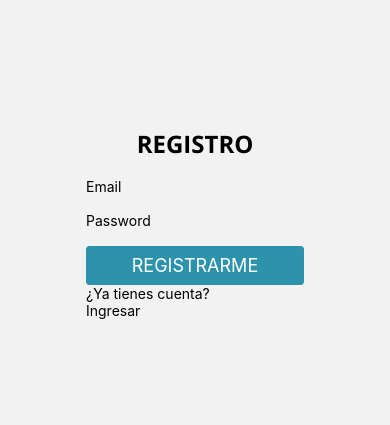
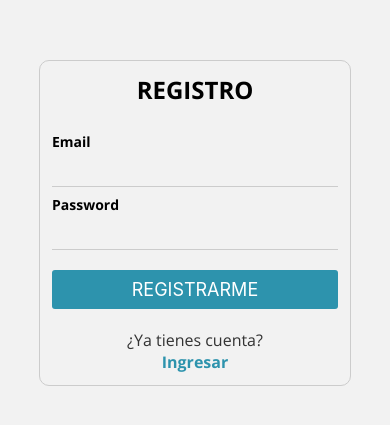
Before and after one commit to andrearosr/coder-apptienda, a React Native app: screen /Register in a window 390 px wide. Shown: the part 199-624 px from the top of the page. Built offline with nearby package versions, Linux system fonts and the light colour scheme.

Commit message:
Add styles

```diff
--- a/components/AuthScreenWrapper.js
+++ b/components/AuthScreenWrapper.js
@@ -1,6 +1,7 @@
 import React from 'react';
 import { StyleSheet, View, Text, KeyboardAvoidingView, TouchableOpacity } from 'react-native';
 import { useNavigation } from '@react-navigation/native';
+import { COLORS } from '../constants/colors';
 
 const AuthScreenWrapper = ({ children, title, message, buttonText, buttonPath }) => {
   const navigation = useNavigation();
@@ -34,7 +35,29 @@ const styles = StyleSheet.create({
     fontFamily: 'OpenSansBold',
     marginBottom: 18,
     textAlign: 'center',
-  }
+  },
+  container: {
+    width: '80%',
+    maxWidth: 400,
+    padding: 12,
+    margin: 12,
+    borderColor: '#ccc',
+    borderWidth: 1,
+    borderRadius: 10,
+  },
+  prompt: {
+    alignItems: 'center',
+  },
+  promptMessage: {
+    fontSize: 16,
+    fontFamily: 'OpenSans',
+    color: '#333',
+  },
+  promptButton: {
+    fontSize: 16,
+    fontFamily: 'OpenSansBold',
+    color: COLORS.primary,
+  },
 });
 
 export default AuthScreenWrapper;
--- /dev/null
+++ b/components/Input.js
@@ -0,0 +1,94 @@
+import React, { useReducer, useEffect } from 'react';
+import { View, Text, TextInput, StyleSheet } from 'react-native';
+
+const INPUT_CHANGE = 'INPUT_CHANGE';
+const INPUT_BLUR = 'INPUT_BLUR';
+
+const inputReducer = (state, action) => {
+  switch(action.type) {
+    case INPUT_CHANGE:
+      return {
+        ...state,
+        value: action.value,
+        isValid: action.isValid,
+      };
+    case INPUT_BLUR:
+      return {
+        ...state,
+        touched: true,
+      };
+    default:
+      return state;
+  }
+};
+
+const Input = props => {
+  const [inputState, inputDispatch] = useReducer(inputReducer, {
+    value: '',
+    isValid: false,
+    touched: false,
+  });
+
+  const { onInputChange, id } = props;
+
+  useEffect(() => {
+    onInputChange(id, inputState.value, inputState.isValid);
+  }, [onInputChange, id, inputState])
+
+  const handleChangeText = text => {
+    const emailRegex = /^(([^<>()[\]\\.,;:\s@"]+(\.[^<>()[\]\\.,;:\s@"]+)*)|(".+"))@((\[[0-9]{1,3}\.[0-9]{1,3}\.[0-9]{1,3}\.[0-9]{1,3}\])|(([a-zA-Z\-0-9]+\.)+[a-zA-Z]{2,}))$/;
+    let isValid = true;
+
+    if (props.required && text.trim().length === 0) isValid = false;
+    if (props.email && !emailRegex.test(text.toLowerCase())) isValid = false;
+    if (props.minLength && text.length < props.minLength) isValid = false;
+
+    inputDispatch({
+      type: INPUT_CHANGE,
+      value: text,
+      isValid: isValid,
+    });
+  }
+
+  const handleBlur = () => inputDispatch({ type: INPUT_BLUR });
+
+  return (
+    <View style={styles.formControl}>
+      <Text style={styles.label}>{props.label}</Text>
+      <TextInput
+        {...props}
+        style={styles.input}
+        value={inputState.value}
+        onChangeText={handleChangeText}
+        onBlur={handleBlur}
+      />
+      {!inputState.isValid && inputState.touched && (
+        <View>
+            <Text style={styles.errorText}>{props.errorText}</Text>
+        </View>
+      )}
+    </View>
+  );
+};
+
+const styles = StyleSheet.create({
+  formControl: {
+    width: '100%',
+  },
+  label: {
+    fontFamily: 'OpenSansBold',
+    marginVertical: 8,
+  },
+  input: {
+    paddingHorizontal: 2,
+    paddingVertical: 5,
+    borderBottomColor: '#ccc',
+    borderBottomWidth: 1,
+  },
+  errorText: {
+    marginVertical: 5,
+    color: '#cc7755'
+  }
+});
+
+export default Input;
--- a/screens/user/RegisterScreen.js
+++ b/screens/user/RegisterScreen.js
@@ -1,19 +1,74 @@
-import React, { useState } from 'react';
-import { StyleSheet, Text, TextInput } from 'react-native';
+import React, { useCallback, useReducer } from 'react';
+import { Alert, StyleSheet } from 'react-native';
 import { Button } from 'react-native-elements';
 import { useDispatch } from 'react-redux';
 import AuthScreenWrapper from '../../components/AuthScreenWrapper';
 import { COLORS } from '../../constants/colors';
 import { signup } from '../../store/actions/auth.action';
+import Input from '../../components/Input';
+
+const FORM_INPUT_UPDATE = 'FORM_INPUT_UPDATE';
+
+const formReducer = (state, action) => {
+  if (action.type === FORM_INPUT_UPDATE) {
+    const inputValues = {
+      ...state.inputValues,
+      [action.input]: action.value,
+    }
+    const inputValidities = {
+      ...state.inputValidities,
+      [action.input]: action.isValid,
+    }
+    let formIsValid = true;
+
+    for (const key in inputValidities) {
+      formIsValid = formIsValid && inputValidities[key];
+    }
+
+    return {
+      formIsValid,
+      inputValues,
+      inputValidities,
+    }
+  }
+
+  return state;
+};
 
 const RegisterScreen = () => {
   const dispatch = useDispatch();
-  const [email, setEmail] = useState('');
-  const [password, setPassword] = useState('');
+  const [formState, formDispatch] = useReducer(formReducer, {
+    inputValues: {
+      email: '',
+      password: '',
+    },
+    inputValidities: {
+      email: false,
+      password: false,
+    },
+    formIsValid: false,
+  });
 
   const handleSignUp = () => {
-    dispatch(signup(email, password));
+    if (formState.formIsValid) {
+      dispatch(signup(formState.inputValues.email, formState.inputValues.password));
+    } else {
+      Alert.alert(
+        'Formulario inválido',
+        'Ingresa email y usuario válido',
+        [{ text: 'Ok' }]
+      );
+    }
   }
+
+  const onInputChangeHandler = useCallback((inputIdentifier, inputValue, inputValidity) => {
+    formDispatch({
+      type: FORM_INPUT_UPDATE,
+      value: inputValue,
+      isValid: inputValidity,
+      input: inputIdentifier,
+    });
+  }, [formDispatch]);
 
   return (
     <AuthScreenWrapper
@@ -22,19 +77,25 @@ const RegisterScreen = () => {
       buttonText="Ingresar"
       buttonPath="Login"
     >
-      <Text>Email</Text>
-      <TextInput
+      <Input
+        id="email"
+        label="Email"
         keyboardType="email-address"
         autoCapitalize="none"
-        value={email}
-        onChangeText={setEmail}
+        errorText="Por favor ingresa un email válido"
+        required
+        email
+        onInputChange={onInputChangeHandler}
       />
-      <Text>Password</Text>
-      <TextInput
+      <Input
+        id="password"
+        label="Password"
         secureTextEntry
         autoCapitalize="none"
-        value={password}
-        onChangeText={setPassword}
+        errorText="La contraseña debe ser mínimo 6 caracteres"
+        required
+        minLength={6}
+        onInputChange={onInputChangeHandler}
       />
       <Button
         title="REGISTRARME"
@@ -48,6 +109,7 @@ const RegisterScreen = () => {
 const styles = StyleSheet.create({
   button: {
     backgroundColor: COLORS.primary,
+    marginVertical: 20,
   },
 });
 
```
